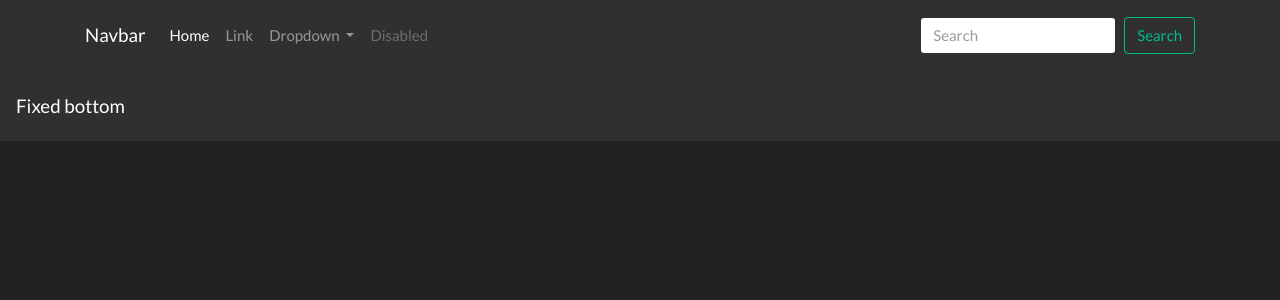
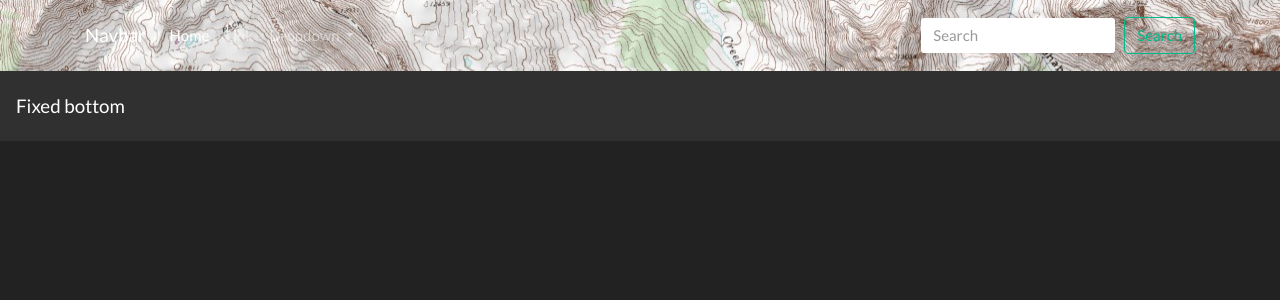
Before and after one commit to elisoncrum/blog-flask, a Flask app: page / in a window 1280 px wide. Shown: the top 300 px of the page. Run offline with Flask 2, Linux system fonts and the light colour scheme; parts of the project's set-up code (start-up, migrations or seed data) failed here and were passed over; some libraries are stand-ins or nearby versions.

Commit message:
More Updates

```diff
--- a/static/css/dark-theme.css
+++ b/static/css/dark-theme.css
@@ -40,3 +40,8 @@ figure {
 	margin: unset !important;
     margin-bottom: unset;
 }
+
+.topnav {
+	background-image: url('../images/topo.png');
+	color: black;
+}
--- a/templates/main.html
+++ b/templates/main.html
@@ -12,20 +12,27 @@
 	<meta property="og:url" content="http://www.elisoncrum.cf/">
 	<meta property="og:description" content="Elison Crums personal outdoor and programming blog.">
 	<meta name="theme-color" content="#1e2327">
+
+	<link rel="stylesheet" href="https://use.fontawesome.com/releases/v5.0.13/css/all.css" integrity="sha384-DNOHZ68U8hZfKXOrtjWvjxusGo9WQnrNx2sqG0tfsghAvtVlRW3tvkXWZh58N9jp" crossorigin="anonymous">
+	<link rel="stylesheet" href="https://fonts.googleapis.com/css?family=Roboto:400,400i,500,500i,700,700i,900,900i">
 	<link rel="stylesheet" href="{{ url_for('css', filename='bootstrap.css') }}">
 	<link rel="stylesheet" href="{{ url_for('css', filename='dark-theme.css') }}">
 </head>
 
 <body>
 	{% include 'navbar.html' %}
+
+	<div class='thetop'></div>
 	{% include 'article.html' %}
 	{% include 'footer.html' %}
-	<script src="https://code.jquery.com/jquery-3.3.1.slim.min.js" integrity="sha384-q8i/X+965DzO0rT7abK41JStQIAqVgRVzpbzo5smXKp4YfRvH+8abtTE1Pi6jizo"
-	 crossorigin="anonymous"></script>
+
+	<script src="https://ajax.googleapis.com/ajax/libs/jquery/3.3.1/jquery.min.js"></script>
 	<script src="https://cdnjs.cloudflare.com/ajax/libs/popper.js/1.14.6/umd/popper.min.js" integrity="sha384-wHAiFfRlMFy6i5SRaxvfOCifBUQy1xHdJ/yoi7FRNXMRBu5WHdZYu1hA6ZOblgut"
 	 crossorigin="anonymous"></script>
 	<script src="https://stackpath.bootstrapcdn.com/bootstrap/4.2.1/js/bootstrap.min.js" integrity="sha384-B0UglyR+jN6CkvvICOB2joaf5I4l3gm9GU6Hc1og6Ls7i6U/mkkaduKaBhlAXv9k"
 	 crossorigin="anonymous"></script>
+
+	 <script src="{{ url_for('js', filename='scrollup.js') }}"></script>
 </body>
 
 </html>
--- a/templates/navbar.html
+++ b/templates/navbar.html
@@ -1,4 +1,4 @@
-<nav class="navbar sticky-top navbar-expand-lg navbar-light bg-light">
+<nav class="topnav navbar sticky-top navbar-expand-lg navbar-light bg-light">
 	<div class='container'>
 		<a class="navbar-brand" href="#">Navbar</a>
 		<button class="navbar-toggler" type="button" data-toggle="collapse" data-target="#navbarSupportedContent" aria-controls="navbarSupportedContent"
```
Lines whose indentation alone changed are shown as unchanged.
